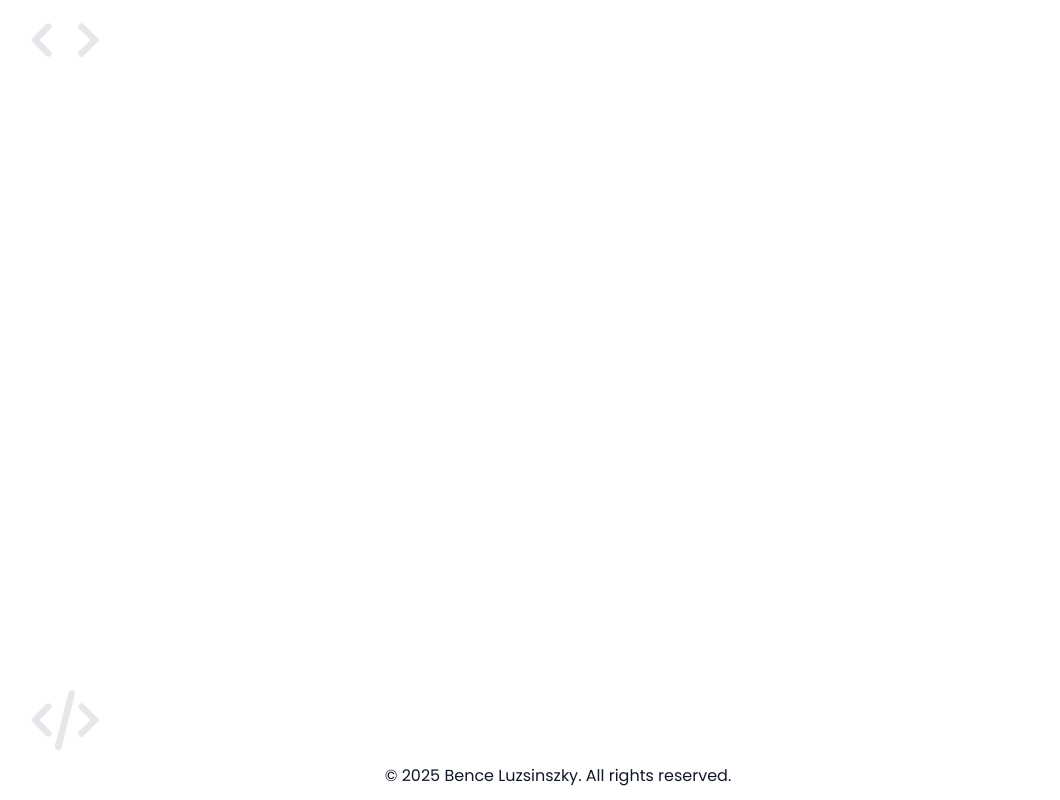
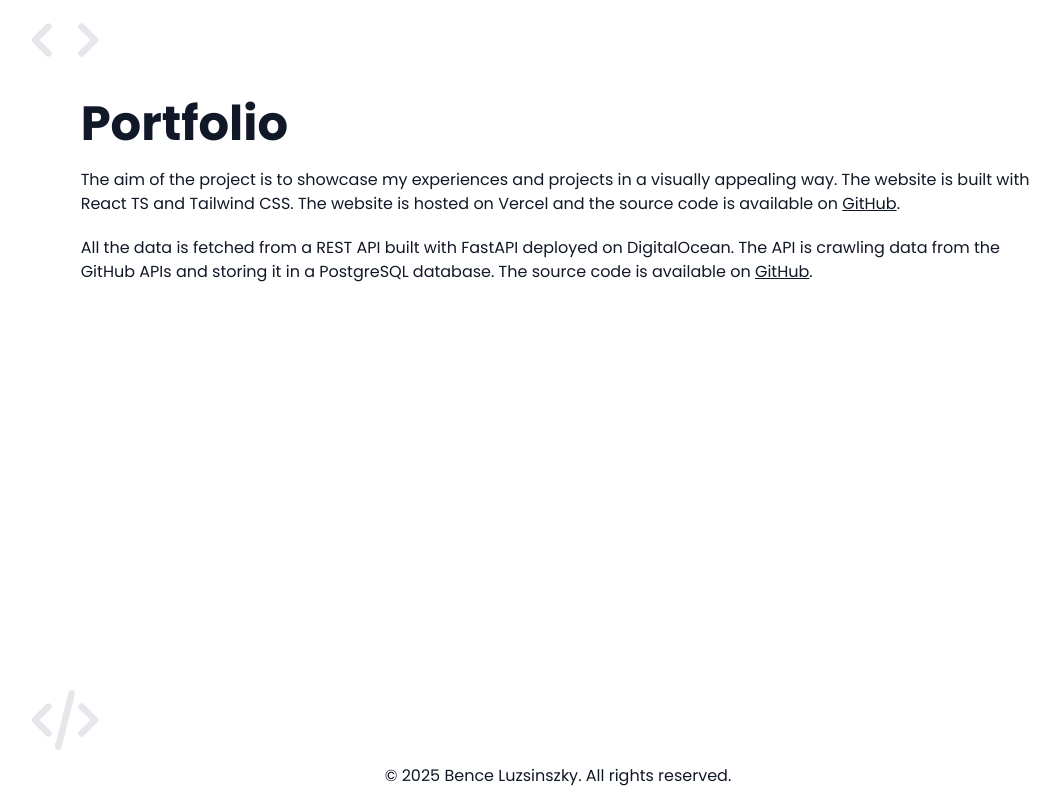
Before and after one commit to benceluzsinszky/portfolio, a React (Vite) app: page /about in a window 1280 px wide. Shown: the whole page, without its empty margins (82-1142 px from the left). Built offline with nearby package versions, Linux system fonts and the light colour scheme; no server answers.

Commit message:
add about page

```diff
--- a/src/App.tsx
+++ b/src/App.tsx
@@ -5,6 +5,7 @@ import HtmlCloseIcon from "./assets/icons/html_close.svg";
 import HtmlOpenIcon from "./assets/icons/html_open.svg";
 import Footer from "./components/Footer";
 import Header from "./components/Header";
+import AboutPage from "./pages/aboutPage/AboutPage";
 import CurriculumVitae from "./pages/cvPage/CurriculumVitae";
 import HomePage from "./pages/homePage/HomePage";
 
@@ -35,6 +36,8 @@ function App() {
                 <Routes>
                   <Route path="/" element={<HomePage />} />
                   <Route path="/cv.pdf" element={<CurriculumVitae />} />
+                  <Route path="/about" element={<AboutPage />} />
+                  <Route path="*" element={<HomePage />} />
                 </Routes>
               </div>
               <div className="h-20 mt-5"></div>
--- /dev/null
+++ b/src/pages/aboutPage/AboutPage.tsx
@@ -0,0 +1,31 @@
+export default function AboutPage() {
+  return (
+    <div className="space-y-5">
+      <h1>Portfolio</h1>
+      <p>
+        The aim of the project is to showcase my experiences and projects in a
+        visually appealing way. The website is built with React TS and Tailwind
+        CSS. The website is hosted on Vercel and the source code is available on{" "}
+        <a
+          href="https://github.com/benceluzsinszky/portfolio"
+          className="underline"
+        >
+          GitHub
+        </a>
+        .
+      </p>
+      <p>
+        All the data is fetched from a REST API built with FastAPI deployed on
+        DigitalOcean. The API is crawling data from the GitHub APIs and storing
+        it in a PostgreSQL database. The source code is available on{" "}
+        <a
+          href="https://github.com/benceluzsinszky/portfolio-backend"
+          className="underline"
+        >
+          GitHub
+        </a>
+        .
+      </p>
+    </div>
+  );
+}
```
